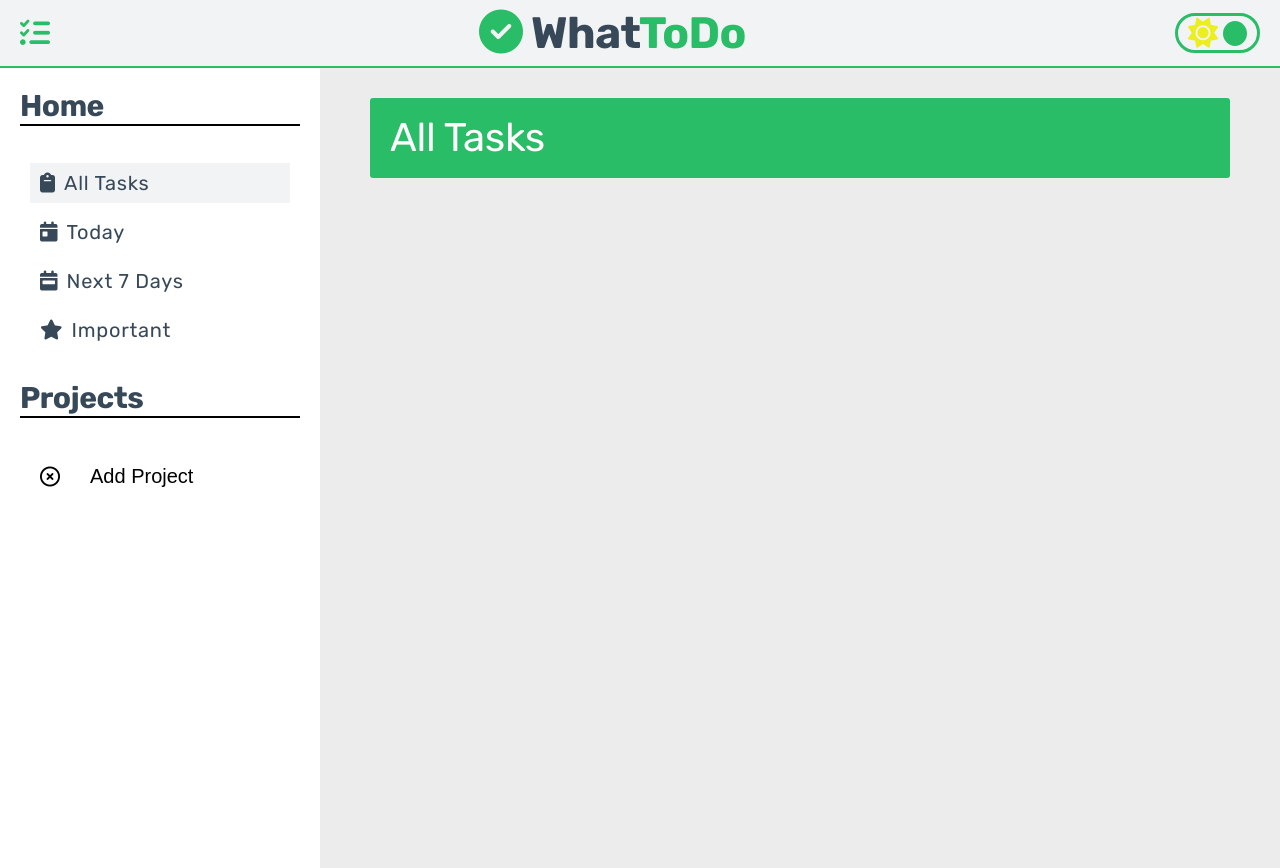
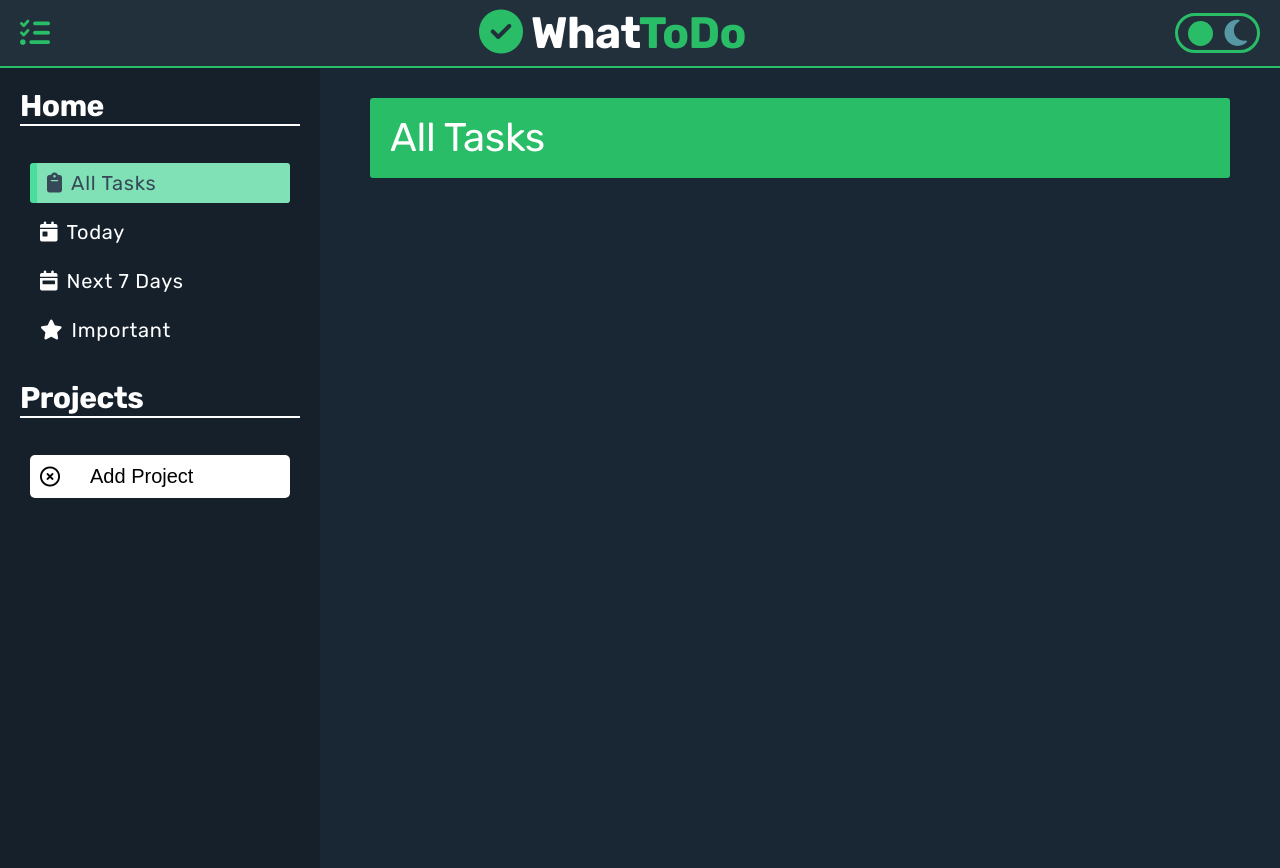
Before and after one commit to Gliga2002/to-do, a website built with webpack: page dist/index.html in a window 1280 px wide. Both pictures are taken after a click on the element 1217 px from the left and 33 px from the top of the page. Built offline with nearby package versions, Linux system fonts and the light colour scheme.

Commit message:
Add dark mode

```diff
--- /dev/null
+++ b/src/DOM/sectionHeader.js
@@ -0,0 +1,16 @@
+export default function addToggleViewportColorListener() {
+  const viewportBox = document.querySelector('.toggle-viewport-color');
+  const bodyEl = document.querySelector('body');
+  const lightInnerHTML = viewportBox.innerHTML;
+  const darkInnerHTML = `
+  <div class="ball"></div>
+  <i class="fa-solid fa-moon fa-3x" style="color:var(--moon);"></i>
+  `
+
+  viewportBox.addEventListener('click', function(e) {
+    viewportBox.innerHTML = '';
+    bodyEl.classList.toggle('dark');
+    if(bodyEl.classList.contains('dark')) viewportBox.innerHTML = darkInnerHTML;
+    else viewportBox.innerHTML = lightInnerHTML;
+  })
+}
--- a/src/css/general.css
+++ b/src/css/general.css
@@ -6,6 +6,26 @@
   box-sizing: border-box;
 }
 
+
+:root {
+  --color--blackish:#374958;
+  --color--blackish--soft:#dddddd;
+  --color-green:#2abd67;
+  --color-green--darker:#07ac61;
+  --color--green--light:#81e1b6;
+  --color--green--light--darker:#49de9b;
+  --color-red:#ff0000;
+  --color-yellow:#ecef1f;
+  --color-yellow--dark:#bcd11f;
+  --color-cream--soft:#f2f3f5;
+  --color-cream--dark:#ececec;
+  --color-white:#ffffff;
+
+  --bgColor1:#22303c;
+  --bgColor2:#15202b;
+  --bgColor3:#192734;
+  --moon:#5698a3;
+}
 
 html {
   /* font-size: 10px; */
@@ -19,6 +39,7 @@ body {
   line-height: 1;
   font-weight: 400;
   color: var(--color--blackish);
+  transition: all 0.3s;
 }
 
 
@@ -146,3 +167,39 @@ main {
 .clicked {
   pointer-events: none;
 }
+
+/* DARK MODE */
+
+.dark {
+  color:var(--color-white);
+}
+
+.dark header {
+  background-color: var(--bgColor1);
+}
+
+.dark aside {
+  background-color: var(--bgColor2);
+}
+
+  .dark aside .heading-secondary {
+    border-bottom: 2px solid var(--color-white);
+  }
+
+  .dark aside .home.active,
+  .dark aside .home:hover,
+  .dark aside .project,
+  .dark aside .project-form
+   {
+    color:var(--color--blackish);
+  }
+
+
+.dark section {
+  background-color: var(--bgColor3);
+}
+
+  .dark section .task,
+  .dark section .task-date {
+    border:1.5px solid var(--color-white);
+  }
--- a/src/css/style.css
+++ b/src/css/style.css
@@ -1,17 +1,3 @@
-:root {
-  --color--blackish:#374958;
-  --color--blackish--soft:#dddddd;
-  --color-green:#2abd67;
-  --color-green--darker:#07ac61;
-  --color-red:#ff0000;
-  --color-yellow:#ecef1f;
-  --color-yellow--dark:#bcd11f;
-  --color-cream--soft:#f2f3f5;
-  --color-cream--dark:#ececec;
-  --color-white:#ffffff;
-}
-
-
 /* HEADER */
 .header {
   display: flex;
@@ -73,11 +59,14 @@
 }
 
 .home:hover {
- background-color:  var(--color-cream--soft);
+  background-color:  var(--color-cream--soft);
+ border-radius: 3px;
 }
 
 .active {
-  background-color: var(--color-cream--soft);
+ background-color:  var(--color--green--light);
+ border-left: 7px solid var(--color--green--light--darker);
+ border-radius: 3px;
 }
 
 .project {
--- a/src/index.js
+++ b/src/index.js
@@ -1,8 +1,11 @@
+import addToggleViewportColorListener from './DOM/sectionHeader';
 import {homeListener, projectListener,asideListener} from './DOM/sectionAside';
 import {setInitSectionMain, addTasksItemsListener} from './DOM/sectionMain';
+
 import './css/style.css';
 import './css/general.css';
 
+addToggleViewportColorListener();
 setInitSectionMain();
 asideListener();
 homeListener();
```
Also changed, not shown: src/createTask.js (deleted).
